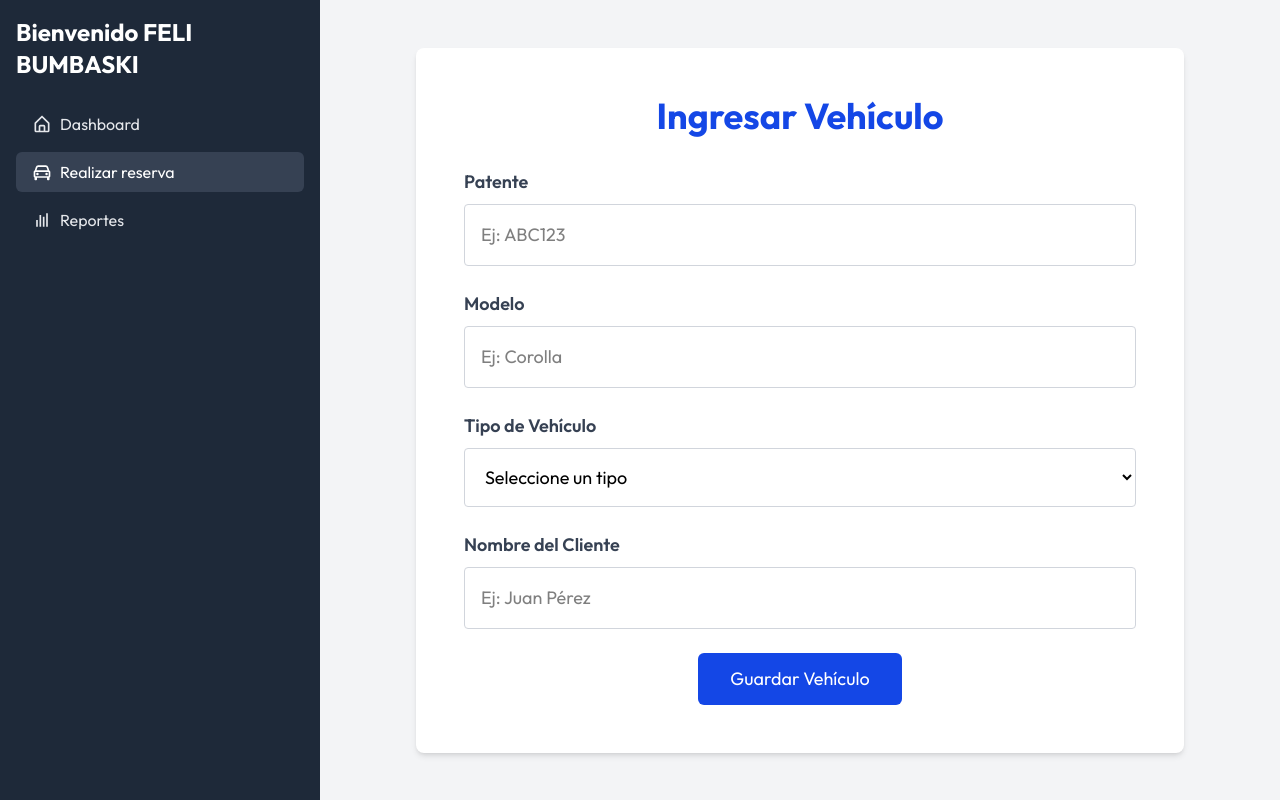
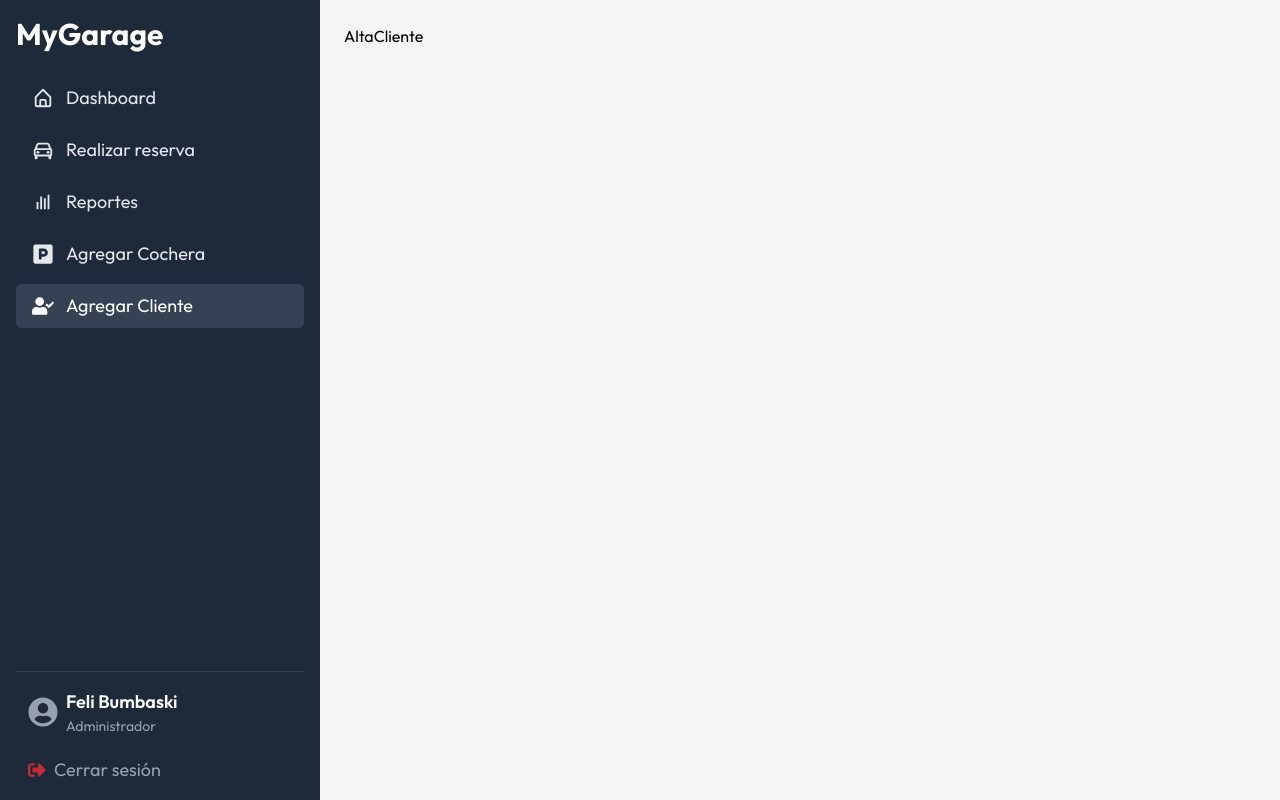
Before and after one commit to SantiagoCarboUTN/fullstack-repo-dsw, a React (Vite) app in the folder apps/frontend/: page /admin/alta-cliente in a window 1280 px wide. Built offline with nearby package versions, Linux system fonts and the light colour scheme.

Commit message:
Cambios en AdminDashboard

```diff
--- a/apps/frontend/src/components/layout/LayoutAdmin.tsx
+++ b/apps/frontend/src/components/layout/LayoutAdmin.tsx
@@ -3,9 +3,9 @@ import { SideBarAdmin } from "./Sidebar/SideBarAdmin"
 
 export const LayoutAdmin = () => {
   return (
-    <div className="flex">
+    <div className="flex  h-screen overflow-hidden">
       <SideBarAdmin />
-      <main className="flex-1  bg-gray-100 min-h-screen ">
+      <main className="flex-1 overflow-y-auto bg-gray-100 p-6 ">
         <Outlet />
       </main>
     </div>
--- a/apps/frontend/src/components/layout/Sidebar/SideBarAdmin.tsx
+++ b/apps/frontend/src/components/layout/Sidebar/SideBarAdmin.tsx
@@ -1,18 +1,22 @@
 import { BiHomeAlt, BiCar, BiBarChart } from "react-icons/bi"
 import { SideBarLink } from "./SideBarLink"
+import { FaParking, FaUserCheck, FaSignOutAlt, FaUserCircle } from 'react-icons/fa'
 
 export const SideBarAdmin = () => {
   const links = [
     { to: "/admin/dashboard", label: "Dashboard", icon: BiHomeAlt },
-    { to: "/admin/alta-cliente", label: "Realizar reserva", icon: BiCar },
+    { to: "/admin/realizar-reserva", label: "Realizar reserva", icon: BiCar },
     { to: "/admin/reportes", label: "Reportes", icon: BiBarChart },
+    { to: "/admin/agregar-cochera", label: "Agregar Cochera", icon: FaParking },
+    { to: "/admin/alta-cliente", label: "Agregar Cliente", icon: FaUserCheck },
   ]
-  {/* Agregar Cochera, Listar Cocheras con tipo Vehiculo, Modificar Realizar Reserva*/}
 
   return (
-    <aside className="w-80 bg-gray-800 text-white h-screen p-4">
-      <h2 className="text-2xl font-bold mb-6">Bienvenido FELI BUMBASKI</h2>
-      <nav>
+    <aside className="w-80 bg-gray-800 text-white h-screen p-4 flex flex-col justify-between box-border flex-shrink-0">
+      {/* CONTENIDO SUPERIOR */}
+      <div>
+        <h2 className="text-3xl font-bold mb-6">MyGarage</h2>
+        <nav className="text-lg">
           {links.map((link) => (
             <SideBarLink
               key={link.to}
@@ -22,6 +26,26 @@ export const SideBarAdmin = () => {
             />
           ))}
         </nav>
+      </div>
+
+      {/* FOOTER */}
+      <footer className="border-t border-gray-700 pt-4 text-lg">
+        <div className="flex items-center mb-5 ml-3">
+          <FaUserCircle size={30}  className="text-gray-400 mr-2"/>
+          <div>
+            <p className="font-semibold ">Feli Bumbaski</p>
+            <p className="text-sm text-gray-400">Administrador</p>
+          </div>
+        </div>
+
+        <button
+          className="flex items-center  text-gray-400 hover:text-red-500 transition-colors ml-3"
+          onClick={() => console.log("Cerrar sesión")}
+        >
+          <FaSignOutAlt className="mr-2 text-red-500 opacity-75" />
+          Cerrar sesión
+        </button>
+      </footer>
     </aside>
   )
 }
--- a/apps/frontend/src/components/layout/Sidebar/SideBarLink.tsx
+++ b/apps/frontend/src/components/layout/Sidebar/SideBarLink.tsx
@@ -9,19 +9,18 @@ interface SideBarLinkProps {
 
 export const SideBarLink = ({ to, label, icon: Icon }: SideBarLinkProps) => {
   const { pathname } = useLocation()
-
   const isActive = pathname === to
 
   return (
     <Link
       to={to}
-      className={`flex items-center gap-2 px-4 py-2 rounded-md mb-2 transition-colors ${
+      className={`flex items-center gap-3 px-4 py-2 rounded-md mb-2 transition-colors ${
         isActive
           ? "bg-gray-700 text-white"
           : "hover:bg-gray-700 text-gray-200"
       }`}
     >
-      <Icon size={20} />
+      <Icon size={22} />
       {label}
     </Link>
   )
--- /dev/null
+++ b/apps/frontend/src/pages/AdminDashboard/AgregarCochera.tsx
@@ -0,0 +1,7 @@
+import React from 'react'
+
+export const AgregarCochera = () => {
+  return (
+    <div>AgregarCochera</div>
+  )
+}
--- /dev/null
+++ b/apps/frontend/src/pages/AdminDashboard/AltaCliente.tsx
@@ -0,0 +1,7 @@
+import React from 'react'
+
+export const AltaCliente = () => {
+  return (
+    <div>AltaCliente</div>
+  )
+}
--- a/apps/frontend/src/pages/AdminDashboard/Dashboard.tsx
+++ b/apps/frontend/src/pages/AdminDashboard/Dashboard.tsx
@@ -13,7 +13,7 @@ export const Dashboard = () => {
         <InfoCard label="Cocheras Disponibles:" value={16} />
       </div>
 
-      <div className="p-8 bg-gray-100 min-h-screen">
+      <div className="p-8 bg-gray-100 ">
         <div className="flex justify-between items-center mb-6">
           <h1 className="text-2xl font-bold text-gray-800">Lista de Cocheras</h1>
           <button className="bg-blue-700 text-white px-4 py-2 rounded-lg shadow hover:bg-blue-800 transition">
--- a/apps/frontend/src/pages/AdminDashboard/IngresarVehiculo.tsx
+++ b/apps/frontend/src/pages/AdminDashboard/IngresarVehiculo.tsx
@@ -1,5 +1,5 @@
 export const IngresarVehiculo = () => (
-  <div className="flex justify-center items-center h-screen bg-gray-100  box-border overflow-hidden">
+  <div className="flex justify-center items-center h-screen bg-gray-100   ">
     <div className="bg-white p-12 rounded-lg shadow-md w-full max-w-3xl h-auto">
       <h2 className="text-4xl font-bold mb-8 text-blue-700 text-center">
         Ingresar Vehículo </h2>
--- a/apps/frontend/src/routes/Router.tsx
+++ b/apps/frontend/src/routes/Router.tsx
@@ -6,6 +6,9 @@ import { Dashboard } from '../pages/AdminDashboard/Dashboard'
 import { IngresarVehiculo } from '../pages/AdminDashboard/IngresarVehiculo'
 import { Reportes } from '../pages/AdminDashboard/Reportes'
 import { LayoutAdmin } from '../components/layout/LayoutAdmin'
+import { AgregarCochera } from '../pages/AdminDashboard/AgregarCochera'
+import { AltaCliente } from '../pages/AdminDashboard/AltaCliente'
+
 export const MyRouter = () => {
   return (
     <Routes>
@@ -17,8 +20,10 @@ export const MyRouter = () => {
  {/* Admin con rutas anidadas */}
       <Route path="admin" element={<LayoutAdmin />}>
         <Route path="dashboard" element={<Dashboard />} />
-        <Route path="alta-cliente" element={<IngresarVehiculo />} />
+        <Route path="realizar-reserva" element={<IngresarVehiculo />} />
         <Route path="reportes" element={<Reportes />} />
+        <Route path="agregar-cochera" element={<AgregarCochera />} />
+        <Route path="alta-cliente" element={<AltaCliente />} />
       </Route>
     </Routes>
 
```
Lines whose indentation alone changed are shown as unchanged.
